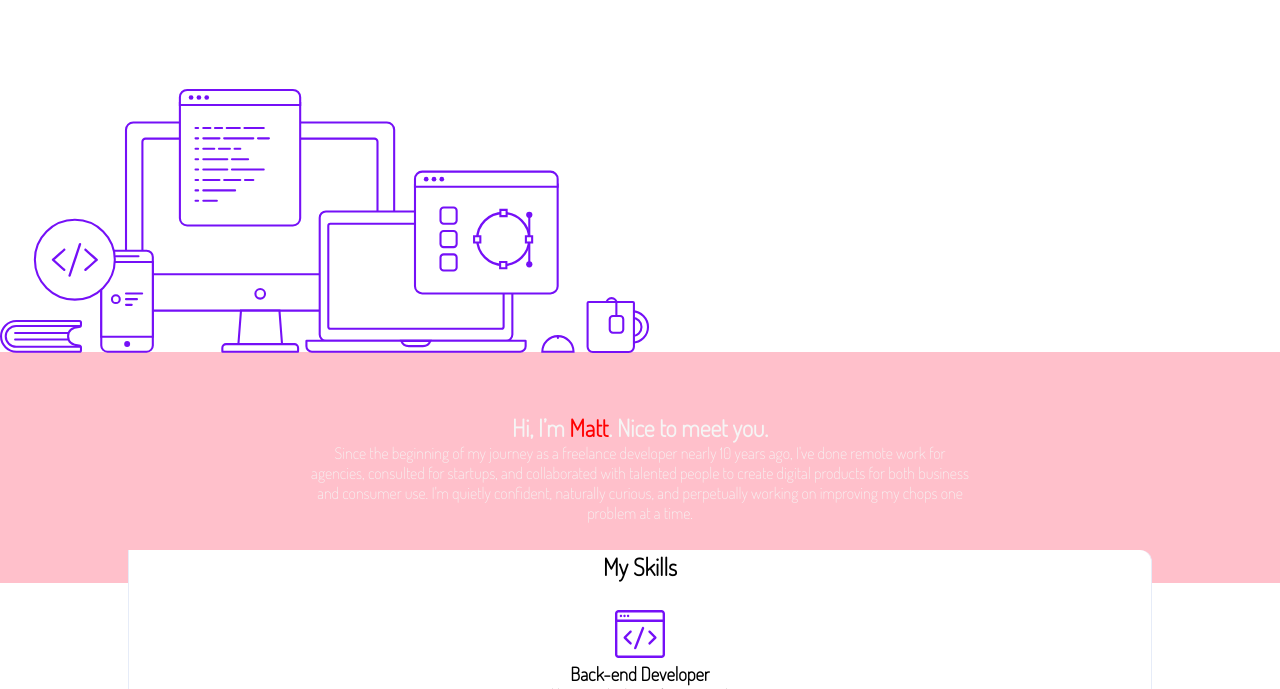
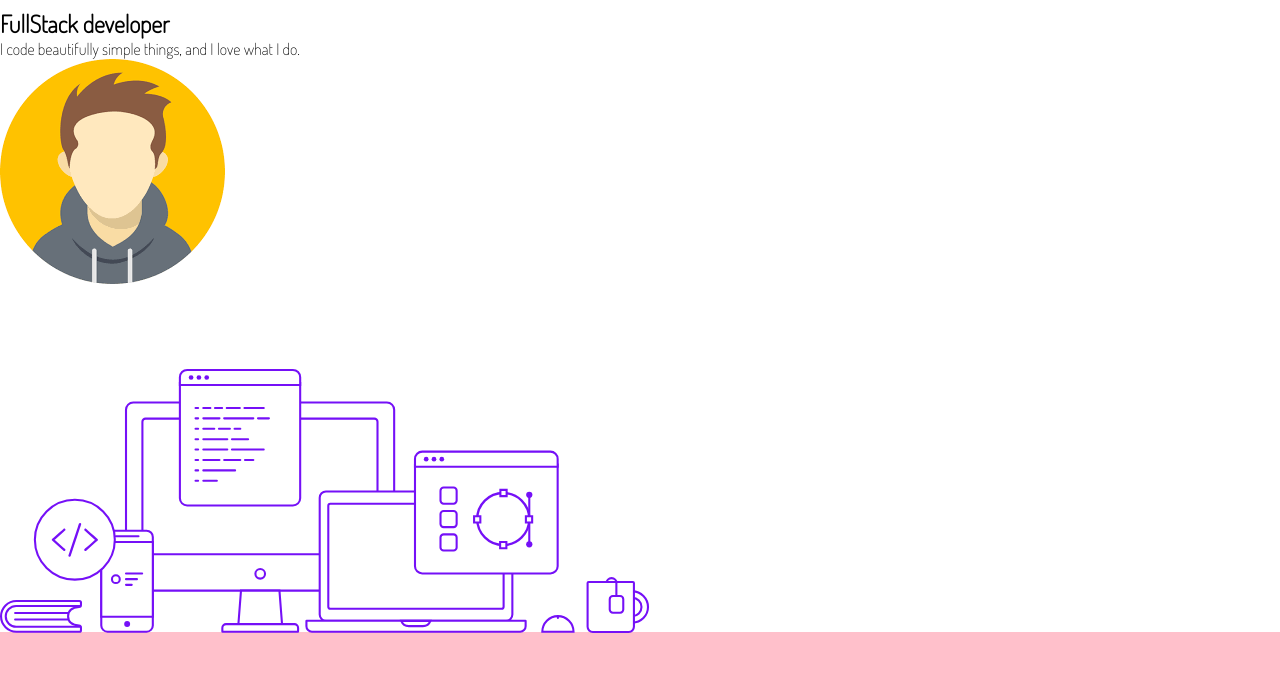
Before and after one commit to WildCodeSchool-CDA-LYON-02-2024/checkpoint_1, a website: page site/portfolio.html in a window 1280 px wide. Shown: the part 67-756 px from the top of the page. Drawn offline with Linux system fonts and the light colour scheme.

Commit message:
Adding title desc and avatar images

```diff
--- a/site/portfolio.html
+++ b/site/portfolio.html
@@ -23,9 +23,14 @@
       <!-- First banner with title, description, avatar and image desktop -->
       <!-- You can use the avatar image on the folder image -->
       <section>
-        <figure class="desktop">
-          <img src="image/desktop.svg" alt="desktop" />
-        </figure>
+          <h1 class="title">FullStack developer</h1>
+          <dt>I code beautifully simple things, and I love what I do.</dt>
+          <figure class="avatar">
+              <img src="image/avatar-bis.png" alt="avatar" />
+          </figure>
+          <figure class="desktop">
+              <img src="image/desktop.svg" alt="desktop" />
+          </figure>
       </section>
 
       <!-- Second banner with description of your name and your presentation -->
```
